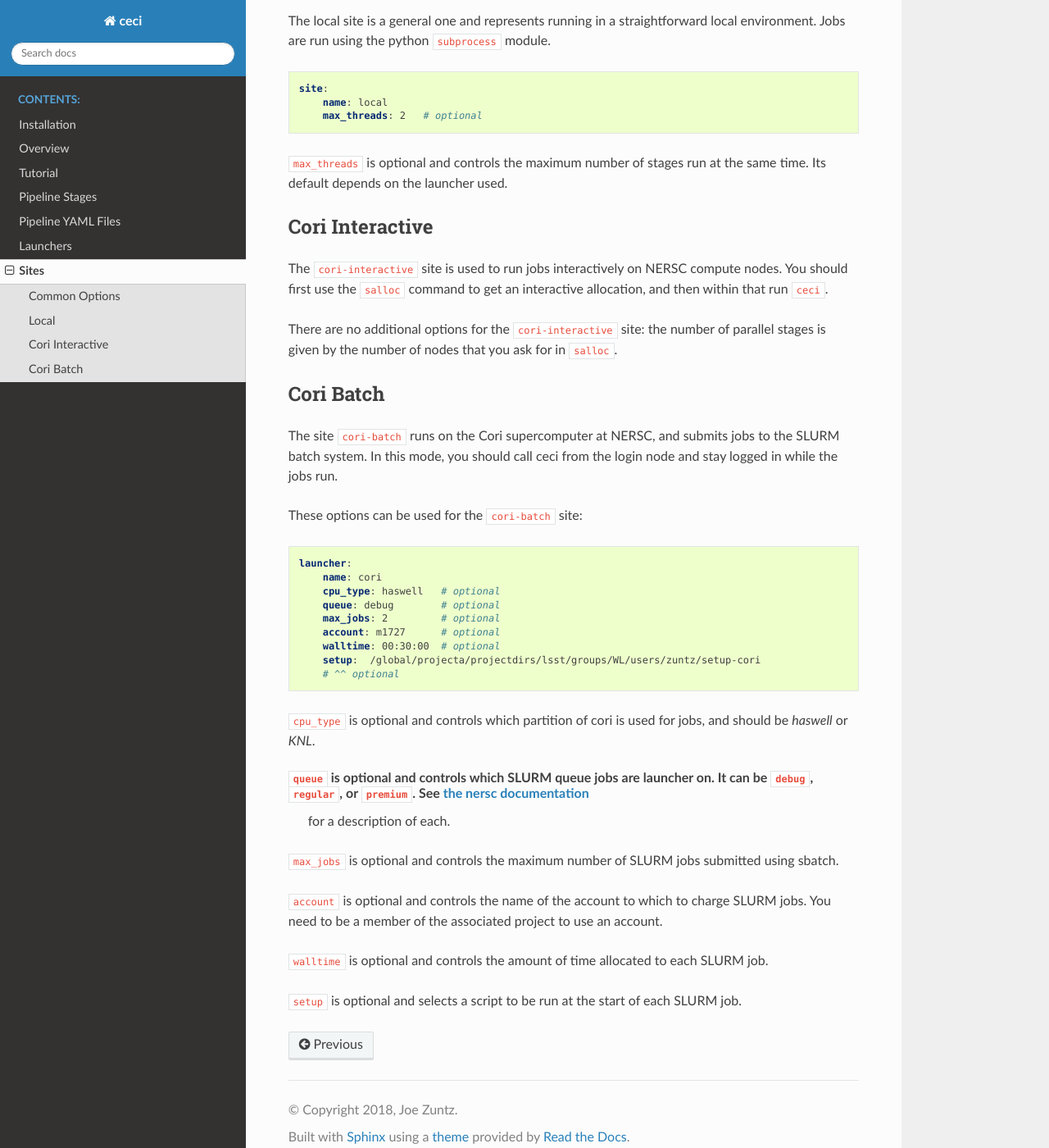
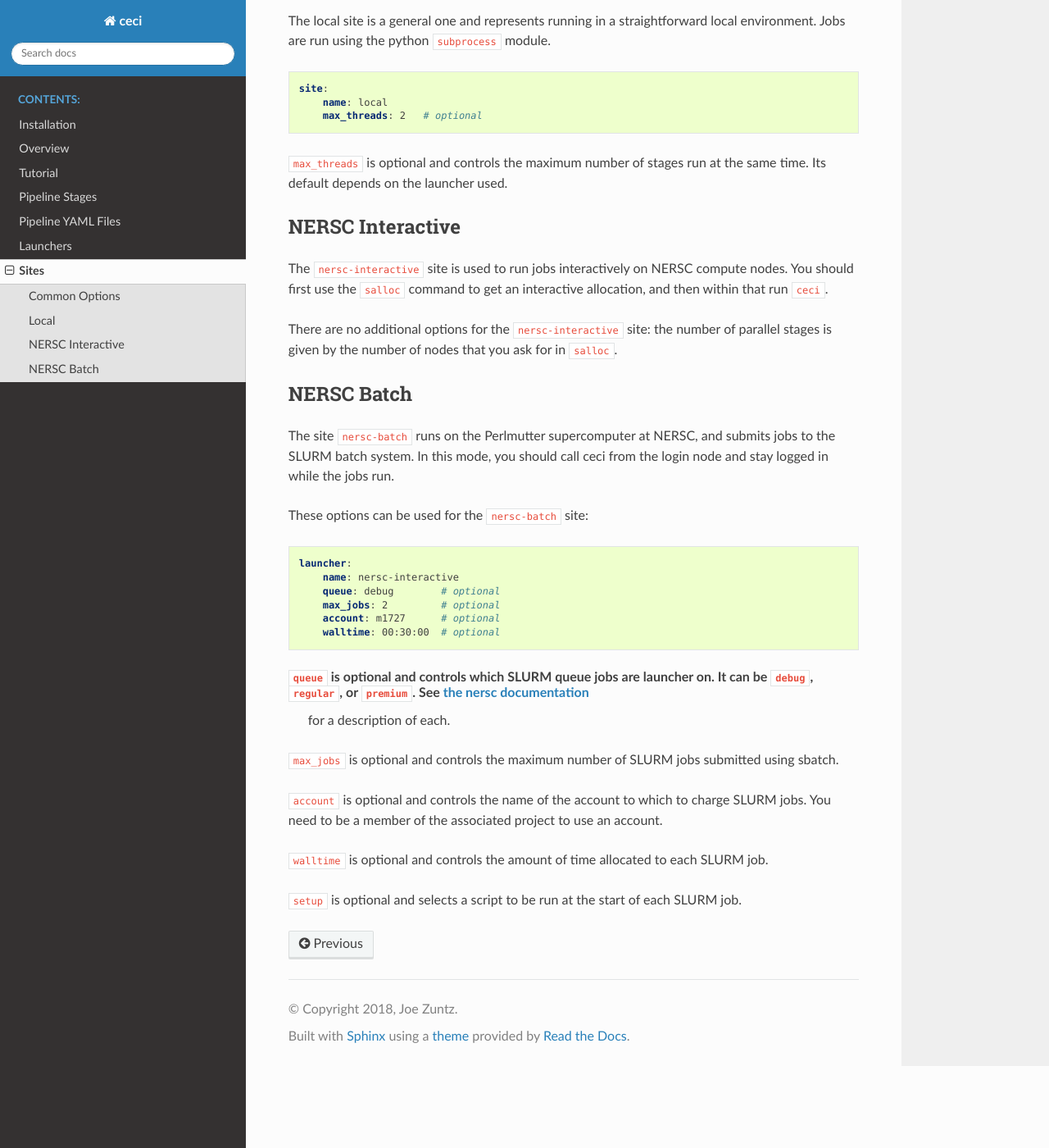
Before and after one commit to LSSTDESC/ceci, a Sphinx documentation site: the page built from docs/sites.rst, in a window 1280 px wide and 1400 px high, scrolled down 804 px. Shown: the whole window at 82% size. Built offline with Sphinx 7.4.7 and the Read the Docs theme 3.1.0, drawn with Linux system fonts in a browser that asks for light colours.

Commit message:
Remove CORI references and try to fix RTD

```diff
--- a/docs/conf.py
+++ b/docs/conf.py
@@ -41,7 +41,7 @@ release = '0.0.1'
 extensions = [
     'sphinx.ext.autodoc',
     'sphinx.ext.doctest',
-    'sphinx.ext.intersphinx',
+    # 'sphinx.ext.intersphinx',
     'sphinx.ext.todo',
     'sphinx.ext.coverage',
     'sphinx.ext.mathjax',
@@ -169,7 +169,7 @@ texinfo_documents = [
 # -- Options for intersphinx extension ---------------------------------------
 
 # Example configuration for intersphinx: refer to the Python standard library.
-intersphinx_mapping = {'https://docs.python.org/': None}
+# intersphinx_mapping = {'https://docs.python.org/': None}
 
 # -- Options for todo extension ----------------------------------------------
 
--- a/docs/config.rst
+++ b/docs/config.rst
@@ -16,7 +16,7 @@ Here is an example, from ``test/test.yml``.  The different pieces are described
       name: mini
       interval: 0.5
   # and three sites:
-  # local, cori, and cori-interactive
+  # local, nersc-batch, and nersc-interactive
   site:
       name: local
       max_threads: 2
@@ -114,7 +114,7 @@ Site
 
 The ``site`` parameter should be a dictionary that configures the machine on which you are running the pipeline.
 
-The ``name`` item in the dictionary sets which site is used.  These options are currently allowed: ``local``, ``cori-batch``, and ``cori-interactive``.
+The ``name`` item in the dictionary sets which site is used.  These options are currently allowed: ``local``, ``nersc-batch``, and ``nersc-interactive``.
 
 See the :ref:`sites` page for information on these sites, and the other options they take.
 
--- a/docs/launchers.rst
+++ b/docs/launchers.rst
@@ -14,9 +14,9 @@ Minirunner
 
 The ``mini`` launcher is a minimal in-built launcher with only basic features, but it's useful for small to medium sized jobs.
 
-Minirunner understands the concept of Nodes versus Cores on supercomputers, and on Cori the numbers are determined from SLURM environment variables.   If running on the login node, one node with four cores is assigned.
+Minirunner understands the concept of Nodes versus Cores on supercomputers, and on NERSC the numbers are determined from SLURM environment variables.   If running on the login node, one node with four cores is assigned.
 
-Minirunner does not launch jobs - if you want to use it in Cori batch mode you should call it from within the job submission script.
+Minirunner does not launch jobs - if you want to use it in NERSC batch mode you should call it from within the job submission script.
 
 Minirunner options
 ^^^^^^^^^^^^^^^^^^
--- a/docs/sites.rst
+++ b/docs/sites.rst
@@ -45,35 +45,31 @@ The local site is a general one and represents running in a straightforward loca
 ``max_threads`` is optional and controls the maximum number of stages run at the same time.  Its default depends on the launcher used.
 
 
-Cori Interactive
-----------------
+NERSC Interactive
+------------------
 
-The ``cori-interactive`` site is used to run jobs interactively on NERSC compute nodes.  You should first use the ``salloc`` command to get an interactive allocation, and then within that run ``ceci``.
+The ``nersc-interactive`` site is used to run jobs interactively on NERSC compute nodes.  You should first use the ``salloc`` command to get an interactive allocation, and then within that run ``ceci``.
 
-There are no additional options for the ``cori-interactive`` site: the number of parallel stages is given by the number of nodes that you ask for in ``salloc``.
+There are no additional options for the ``nersc-interactive`` site: the number of parallel stages is given by the number of nodes that you ask for in ``salloc``.
 
 
 
-Cori Batch
-----------
+NERSC Batch
+------------
 
-The site ``cori-batch`` runs on the Cori supercomputer at NERSC, and submits jobs to the SLURM batch system.  In this mode, you should call ceci from the login node and stay logged in while the jobs run.
+The site ``nersc-batch`` runs on the Perlmutter supercomputer at NERSC, and submits jobs to the SLURM batch system.  In this mode, you should call ceci from the login node and stay logged in while the jobs run.
 
-These options can be used for the ``cori-batch`` site:
+These options can be used for the ``nersc-batch`` site:
 
 .. code-block:: yaml
 
     launcher:
-        name: cori
-        cpu_type: haswell   # optional
+        name: nersc-interactive
         queue: debug        # optional
         max_jobs: 2         # optional
         account: m1727      # optional
         walltime: 00:30:00  # optional
-        setup:  /global/projecta/projectdirs/lsst/groups/WL/users/zuntz/setup-cori
-        # ^^ optional
 
-``cpu_type`` is optional and controls which partition of cori is used for jobs, and should be `haswell` or `KNL`.
 
 ``queue`` is optional and controls which SLURM queue jobs are launcher on. It can be ``debug``, ``regular``, or ``premium``. See `the nersc documentation <http://docs.nersc.gov/>`_
  for a description of each.
```
Also changed, not shown: 7 other files.
